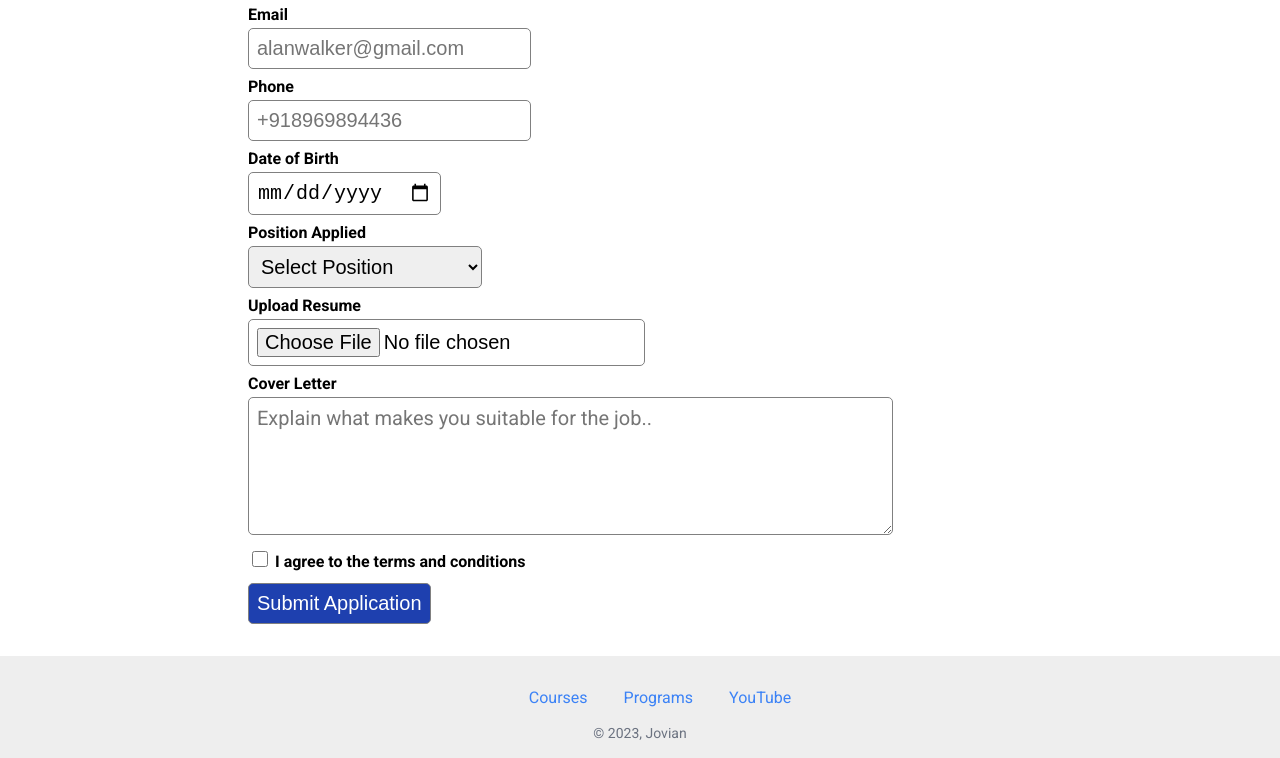
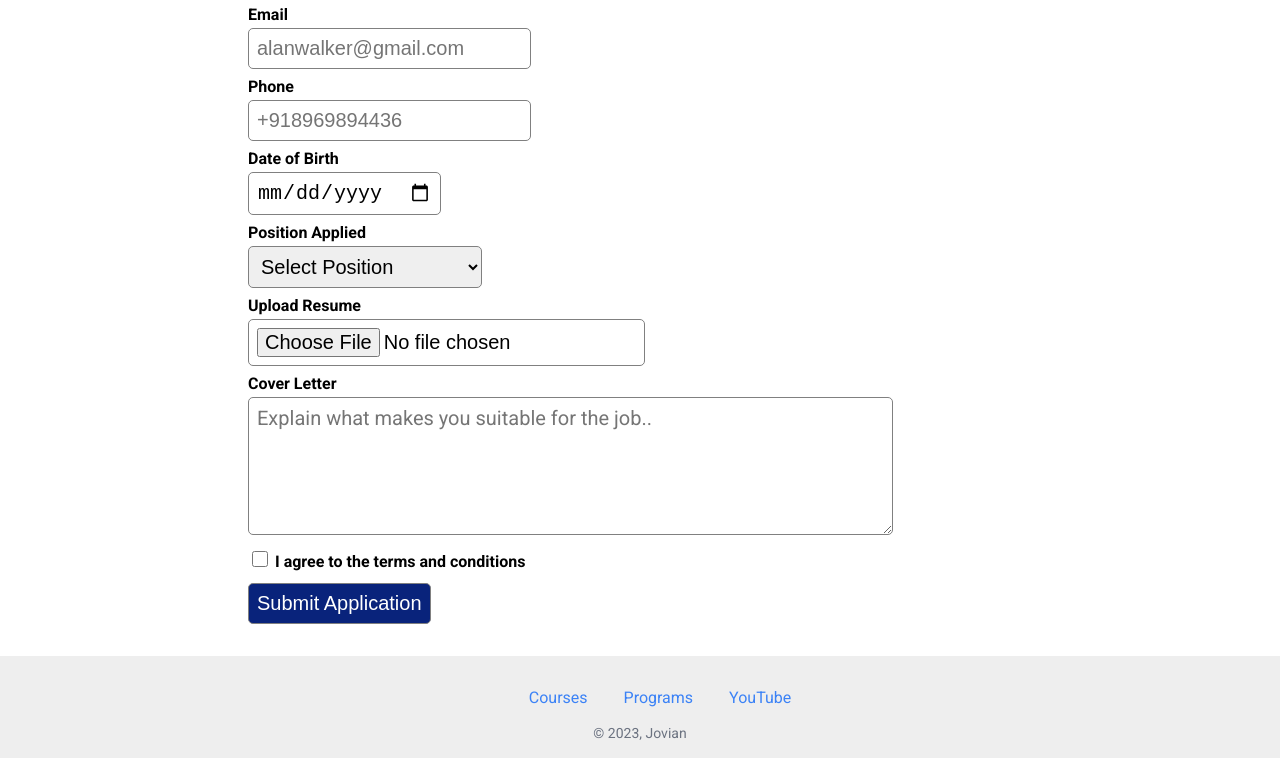
Before and after one commit to Faizan-Alam108/My-first-web-site, a plain HTML site: page src/index.html in a window 1280 px wide. In both pictures the pointer is over the input "Submit Application". Shown: the part 1200-1958 px from the top of the page. Drawn offline with Linux system fonts and the light colour scheme.

Commit message:
updated styles

```diff
--- a/src/styles.css
+++ b/src/styles.css
@@ -113,7 +113,7 @@ h2 {
 }
 
 input[type="submit"]:hover {
-    background-color: #1E40AF;}
+    background-color: #09237b;}
 
 h3 {
     margin-bottom: 8px;
```
